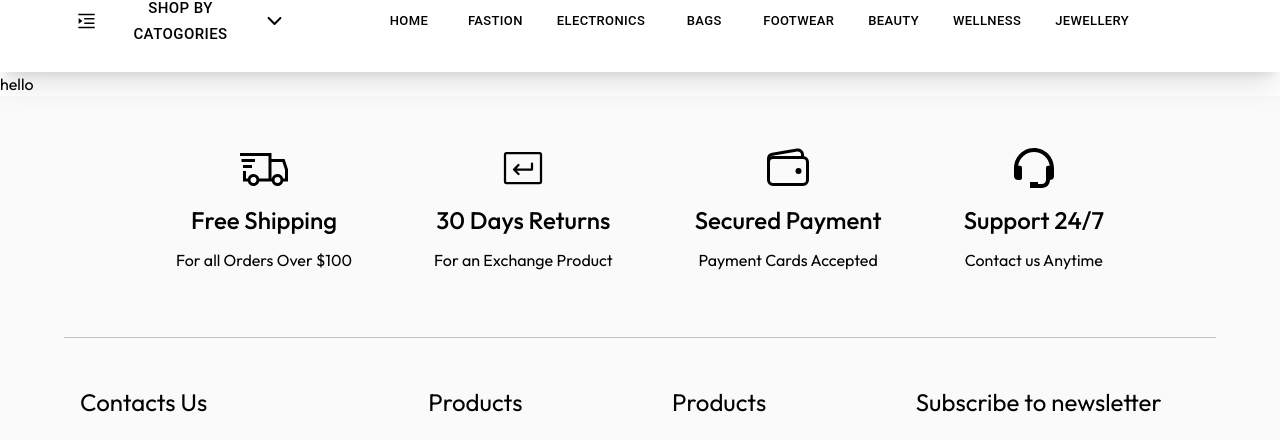
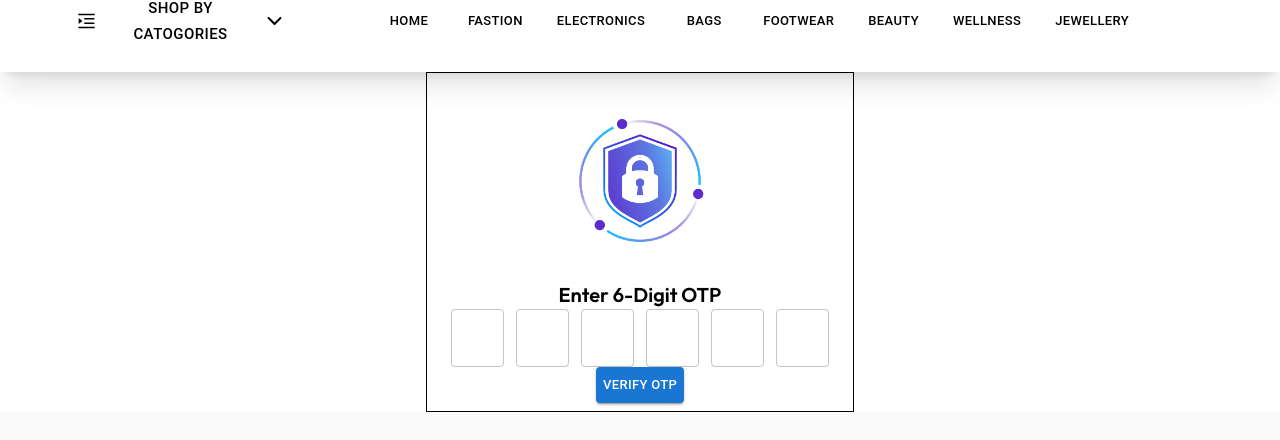
Before and after one commit to Raahul423/react-node-ecommerce, a React (Vite) app in the folder Frontend/: page /forgot-password in a window 1280 px wide. Shown: the part 330-770 px from the top of the page. Built offline with nearby package versions, Linux system fonts and the light colour scheme; a web font is replaced by a local one.

Commit message:
fix some issue

```diff
--- a/Frontend/src/Components/Login/LoginComponent.jsx
+++ b/Frontend/src/Components/Login/LoginComponent.jsx
@@ -20,11 +20,22 @@ const LoginComponent = () => {
             toast.error("Please enter e-mail");
         } else {
             toast.success("Redirecting to password reset page...")
-           setTimeout(() => {
-              navigate("/forgot-password")
-           }, 2000);
+            setTimeout(() => {
+                navigate("/forgot-password")
+            }, 2000);
         }
 
+    }
+
+    const login = () => {
+        if (verifyaccount.email.trim() == '') {
+            toast.error("Please Enter Your E-mail First")
+        } else if (verifyaccount.password.trim() == '') {
+            toast.error("Please Enter Your Password")
+        }
+        else {
+            toast.success("Logged in");
+        }
     }
 
 
@@ -45,7 +56,7 @@ const LoginComponent = () => {
                     variant="outlined"
                     name='email'
                     value={verifyaccount.email}
-                    onChange={(e)=>setVerifyaccount({...verifyaccount,email:e.target.value})} />
+                    onChange={(e) => setVerifyaccount({ ...verifyaccount, email: e.target.value })} />
 
             </Box>
 
@@ -59,6 +70,8 @@ const LoginComponent = () => {
                 <FormControl variant="outlined">
                     <InputLabel htmlFor="outlined-adornment-password">Password</InputLabel>
                     <OutlinedInput
+                        value={verifyaccount.password}
+                        onChange={(e)=>setVerifyaccount({...verifyaccount,password:e.target.value})}
                         name='password'
                         id="outlined-adornment-password"
                         type={showPassword ? 'text' : 'password'}
@@ -82,7 +95,7 @@ const LoginComponent = () => {
                 <p className='hover:text-primary cursor-pointer'>Forget Password?</p>
             </div>
 
-            <Button className='w-full !bg-primary !text-white !py-2.5'>
+            <Button onClick={login} className='w-full !bg-primary !text-white !py-2.5'>
                 <p className=''>Login</p>
             </Button>
 
--- /dev/null
+++ b/Frontend/src/Components/OtpSection/OtpComponent.jsx
@@ -0,0 +1,80 @@
+import React, { useRef, useState } from "react";
+import { Box, TextField, Button } from "@mui/material";
+import { toast, ToastContainer } from "react-toastify";
+
+const OtpComponent = () => {
+
+    const [otp, setOtp] = useState(new Array(6).fill(""));
+    const inputRefs = useRef([]);
+
+
+    const handleChange = (e, index) => {
+        const value = e.target.value;
+        if (!/^[0-9]?$/.test(value)) return;
+
+        const newOtp = [...otp];
+        newOtp[index] = value;
+        setOtp(newOtp);
+
+        if (value && index < 5) {
+            inputRefs.current[index + 1].focus();
+        }
+    };
+
+    const handleKeyDown = (e, index) => {
+        if (e.key === "Backspace" && !otp[index] && index > 0) {
+            inputRefs.current[index - 1].focus();
+        }
+    };
+
+    const handleSubmit = () => {
+        const enteredOtp = otp.join("");
+        if (enteredOtp.length < 6) {
+            toast.error("Please enter full 6-digit OTP");
+        } else {
+            toast.success(`OTP Submitted: ${enteredOtp}`);
+        }
+    };
+
+    return (
+        <section className="flex flex-col items-center m-auto border w-fit px-6 py-2">
+            <img className="h-50 " src="/otp.png" alt="Error" />
+            <h2 className="text-xl font-semibold">Enter 6-Digit OTP</h2>
+
+            <Box className="flex gap-3">
+                {otp.map((digit, index) => (
+                    <TextField
+                        key={index}
+                        inputRef={(el) => (inputRefs.current[index] = el)}
+                        value={digit}
+                        onChange={(e) => handleChange(e, index)}
+                        onKeyDown={(e) => handleKeyDown(e, index)}
+                        inputProps={{
+                            maxLength: 1,
+                            style: {
+                                textAlign: "center",
+                                fontSize: "20px",
+                                width: "25px",
+                                height: "25px",
+                            },
+                        }}
+                        variant="outlined"
+                    />
+                ))}
+            </Box>
+
+            <Button
+                onClick={handleSubmit}
+                variant="contained"
+                color="primary"
+                className=""
+            >
+                Verify OTP
+            </Button>
+
+            <ToastContainer />
+        </section>
+    )
+}
+
+export default OtpComponent
--- a/Frontend/src/Pages/ForgotPassword.jsx
+++ b/Frontend/src/Pages/ForgotPassword.jsx
@@ -1,9 +1,10 @@
 import React from 'react'
+import OtpComponent from '../Components/OtpSection/OtpComponent'
 
 const ForgotPassword = () => {
   return (
-    <section>
-      hello
+    <section className='my-container '>
+      <OtpComponent/>
     </section>
   )
 }
```
Also changed, not shown: Frontend/public/otp.png (added).
